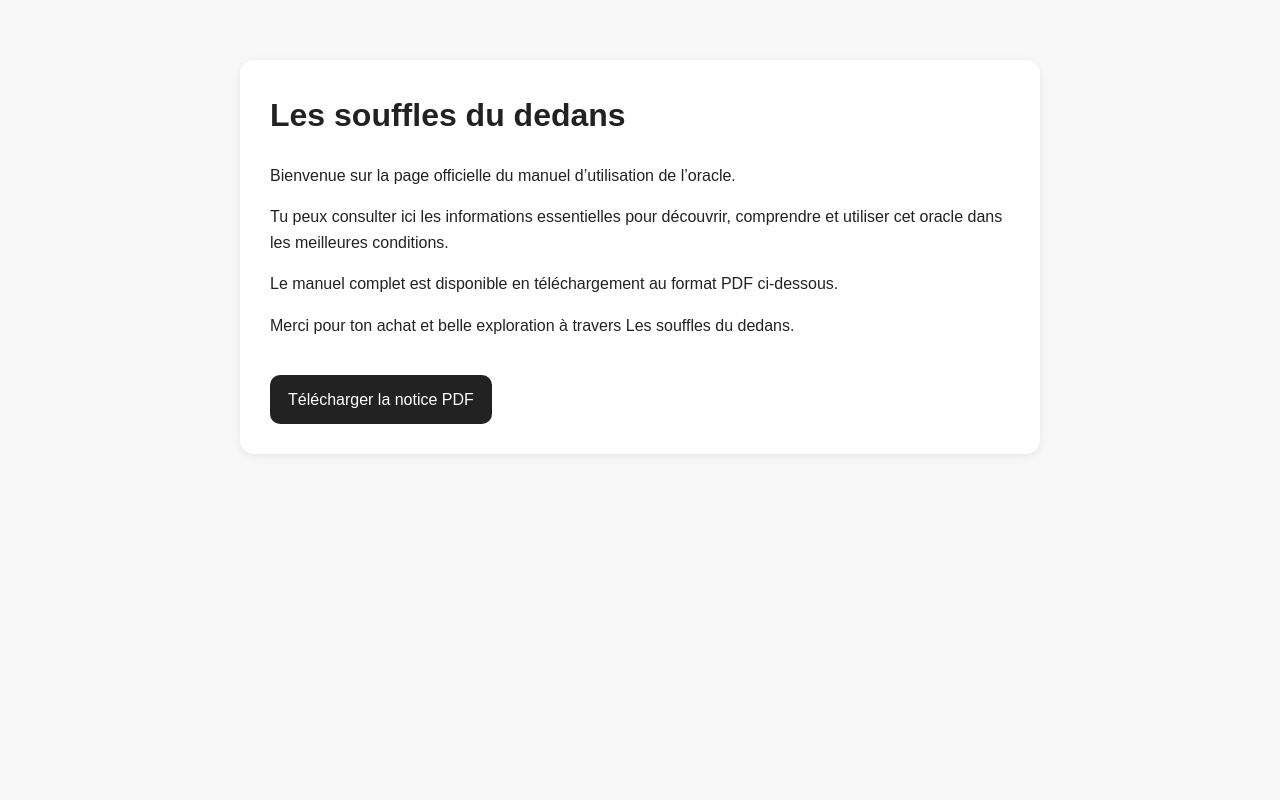
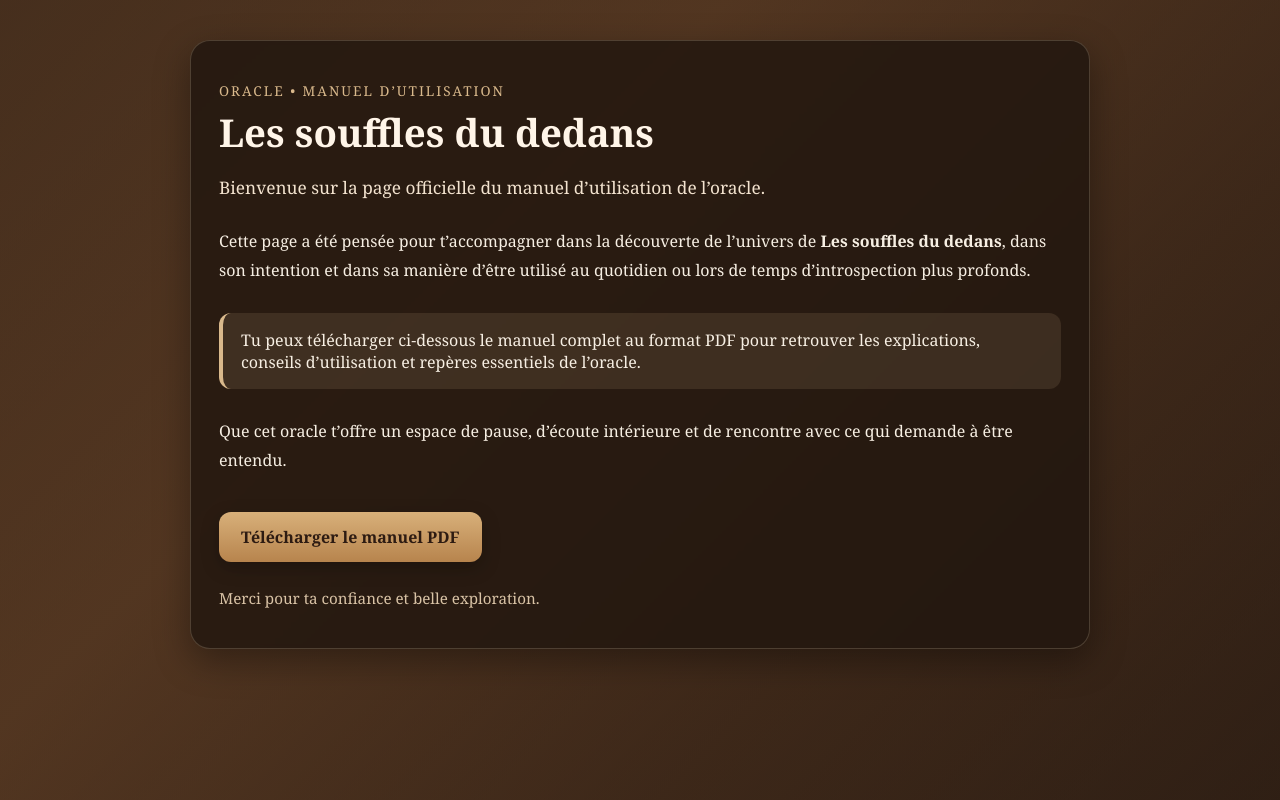
Before and after one commit to lessoufflesdudedans-Notice/manuel-les_souffles_du_dedans, a plain HTML site: page index.html in a window 1280 px wide. Drawn offline with Linux system fonts and the light colour scheme.

Commit message:
Update index.html

```diff
--- a/index.html
+++ b/index.html
@@ -3,62 +3,149 @@
 <head>
   <meta charset="UTF-8">
   <meta name="viewport" content="width=device-width, initial-scale=1.0">
-  <title>Notice - Les souffles du dedans</title>
+  <title>Les souffles du dedans - Manuel d’utilisation</title>
   <style>
     body {
-      font-family: Arial, sans-serif;
-      max-width: 800px;
-      margin: 40px auto;
-      padding: 20px;
-      line-height: 1.6;
-      background: #f8f8f8;
-      color: #222;
+      margin: 0;
+      font-family: Georgia, "Times New Roman", serif;
+      background:
+        linear-gradient(rgba(36, 24, 16, 0.55), rgba(36, 24, 16, 0.55)),
+        linear-gradient(135deg, #6f4a2d, #8a5a35 35%, #5b3b24 70%, #3d281a);
+      color: #f7efe3;
+      min-height: 100vh;
+    }
+
+    .container {
+      max-width: 900px;
+      margin: 0 auto;
+      padding: 40px 20px 60px;
     }
 
     .card {
-      background: white;
-      border-radius: 14px;
-      padding: 30px;
-      box-shadow: 0 2px 10px rgba(0,0,0,0.08);
+      background: rgba(34, 22, 15, 0.82);
+      border: 1px solid rgba(255, 232, 201, 0.18);
+      border-radius: 20px;
+      padding: 40px 28px;
+      box-shadow: 0 12px 35px rgba(0, 0, 0, 0.35);
+      backdrop-filter: blur(2px);
+    }
+
+    .eyebrow {
+      text-transform: uppercase;
+      letter-spacing: 2px;
+      font-size: 0.85rem;
+      color: #d9b98c;
+      margin-bottom: 10px;
     }
 
     h1 {
-      margin-top: 0;
+      margin: 0 0 18px;
+      font-size: 2.4rem;
+      line-height: 1.15;
+      color: #fff5e8;
+    }
+
+    .intro {
+      font-size: 1.08rem;
+      color: #f3e3cf;
+      margin-bottom: 24px;
+    }
+
+    p {
+      font-size: 1rem;
+      line-height: 1.8;
+      margin: 0 0 18px;
+      color: #f7efe3;
+    }
+
+    .highlight {
+      background: rgba(217, 185, 140, 0.12);
+      border-left: 4px solid #d9b98c;
+      padding: 16px 18px;
+      border-radius: 12px;
+      margin: 28px 0;
     }
 
     .button {
       display: inline-block;
       margin-top: 20px;
-      padding: 12px 18px;
-      background: #222;
-      color: white;
+      padding: 14px 22px;
+      background: linear-gradient(180deg, #d8b07a, #b7844d);
+      color: #2d1b12;
       text-decoration: none;
-      border-radius: 10px;
+      font-weight: bold;
+      border-radius: 12px;
+      box-shadow: 0 6px 18px rgba(0, 0, 0, 0.25);
+      transition: transform 0.15s ease, opacity 0.15s ease;
     }
 
     .button:hover {
-      opacity: 0.9;
+      transform: translateY(-1px);
+      opacity: 0.96;
+    }
+
+    .footer {
+      margin-top: 26px;
+      font-size: 0.95rem;
+      color: #d9c3a6;
+    }
+
+    @media (max-width: 600px) {
+      .container {
+        padding: 20px 14px 40px;
+      }
+
+      .card {
+        padding: 26px 18px;
+      }
+
+      h1 {
+        font-size: 1.9rem;
+      }
+
+      .button {
+        width: 100%;
+        text-align: center;
+        box-sizing: border-box;
+      }
     }
   </style>
 </head>
 <body>
+  <div class="container">
     <div class="card">
+      <div class="eyebrow">Oracle • Manuel d’utilisation</div>
+
       <h1>Les souffles du dedans</h1>
-    <p>Bienvenue sur la page officielle du manuel d’utilisation de l’oracle.</p>
 
-    <p>
-      Tu peux consulter ici les informations essentielles pour découvrir, comprendre et utiliser cet oracle dans les meilleures conditions.
+      <p class="intro">
+        Bienvenue sur la page officielle du manuel d’utilisation de l’oracle.
       </p>
 
       <p>
-      Le manuel complet est disponible en téléchargement au format PDF ci-dessous.
+        Cette page a été pensée pour t’accompagner dans la découverte de l’univers
+        de <strong>Les souffles du dedans</strong>, dans son intention et dans sa manière
+        d’être utilisé au quotidien ou lors de temps d’introspection plus profonds.
       </p>
 
+      <div class="highlight">
+        Tu peux télécharger ci-dessous le manuel complet au format PDF pour retrouver
+        les explications, conseils d’utilisation et repères essentiels de l’oracle.
+      </div>
+
       <p>
-      Merci pour ton achat et belle exploration à travers Les souffles du dedans.
+        Que cet oracle t’offre un espace de pause, d’écoute intérieure et de rencontre
+        avec ce qui demande à être entendu.
       </p>
 
-    <a class="button" href="Sans%20majuscules%20les%20souffles%20du%20dedans.pdf" target="_blank">Télécharger la notice PDF</a>
+      <a class="button" href="Sans%20majuscules%20les%20souffles%20du%20dedans.pdf" target="_blank">
+        Télécharger le manuel PDF
+      </a>
+
+      <div class="footer">
+        Merci pour ta confiance et belle exploration.
+      </div>
+    </div>
   </div>
 </body>
 </html>
```
Lines whose indentation alone changed are shown as unchanged.
